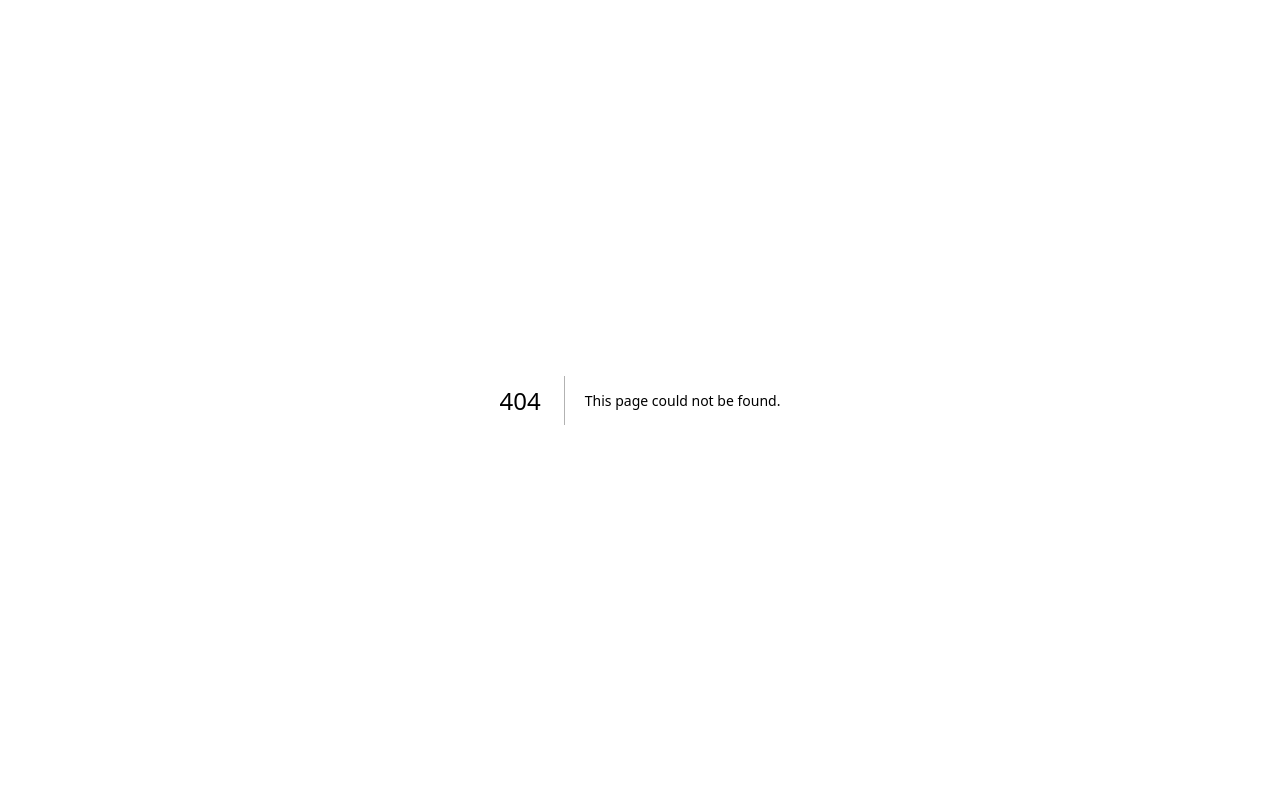
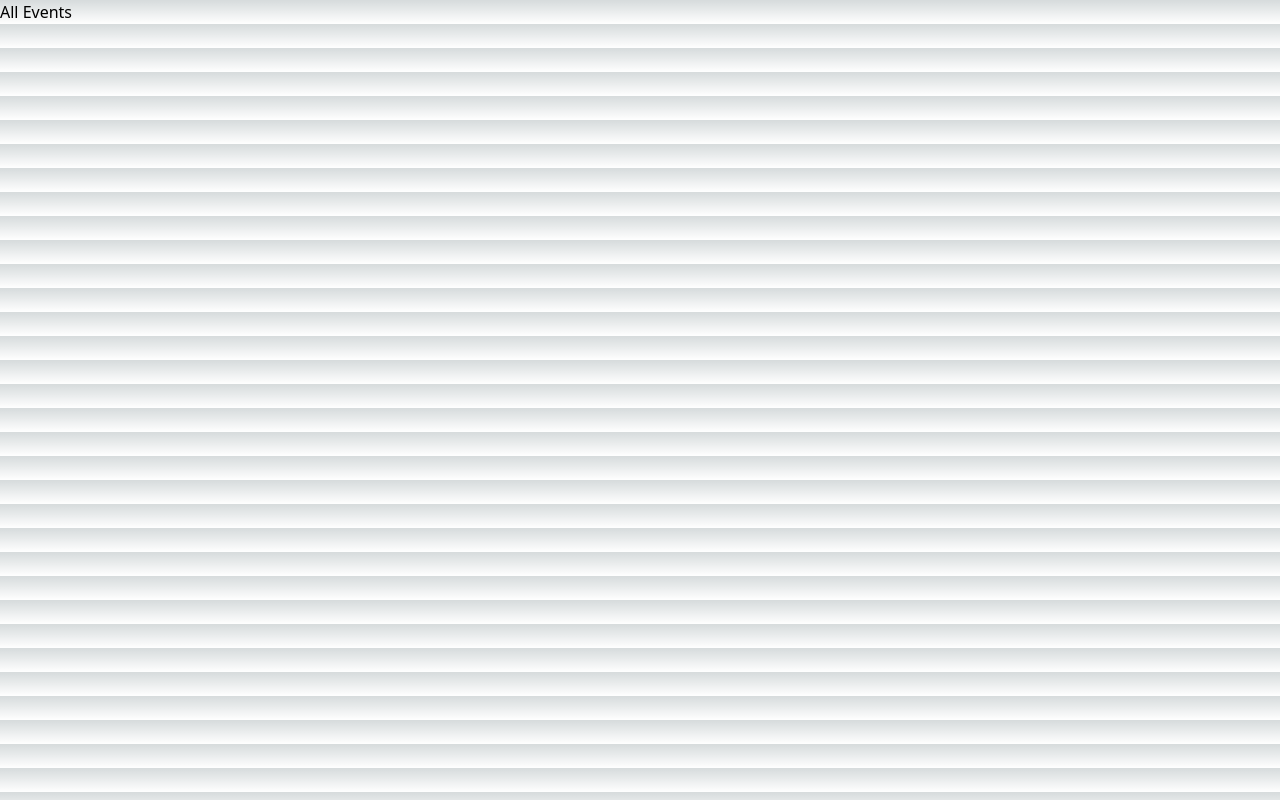
Before and after one commit to WilliamJ3795/nextjs-app-blog, a Next.js app in the folder nextjs-app-blog/: page /events in a window 1280 px wide. Before the commit this address had no page. Built offline with nearby package versions, Linux system fonts and the light colour scheme.

Commit message:
events folder for future nested routes and index

```diff
--- /dev/null
+++ b/nextjs-app-blog/pages/events/index.js
@@ -0,0 +1,9 @@
+function AllEventsPage () {
+    return (
+        <div>
+            <h1>All Events</h1>
+        </div>
+    );
+}
+
+export default AllEventsPage;
```
